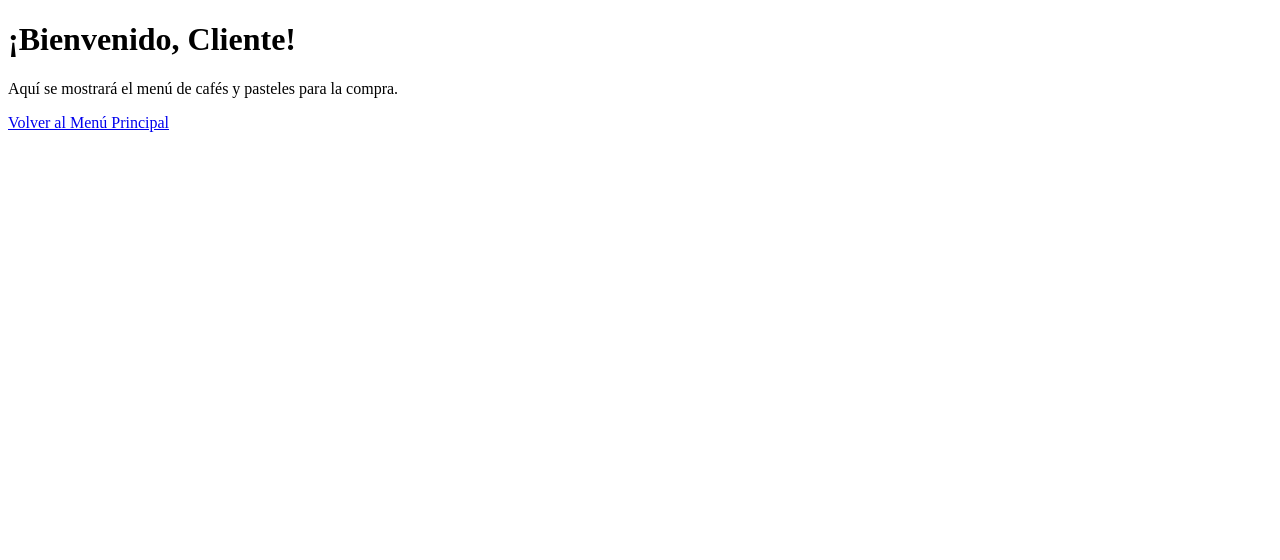
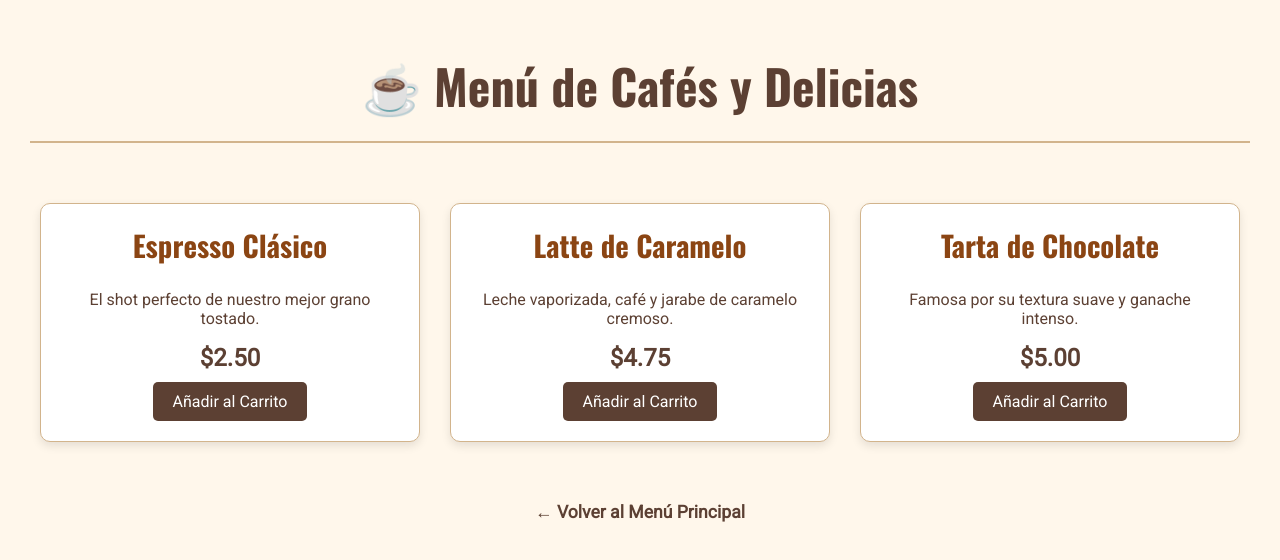
Before and after one commit to XxDestroyerxX3/oskandre, a plain HTML site: page cliente.html in a window 1280 px wide. Drawn offline with nearby package versions, Linux system fonts and the light colour scheme.

Commit message:
Update cliente.html

```diff
--- a/cliente.html
+++ b/cliente.html
@@ -2,11 +2,118 @@
 <html lang="es">
 <head>
     <meta charset="UTF-8">
-    <title>Modo Cliente</title>
+    <meta name="viewport" content="width=device-width, initial-scale=1.0">
+    <title>Menú de Productos - Cafetería Aroma</title>
+    <link href="https://fonts.googleapis.com/css2?family=Oswald:wght@400;700&family=Roboto:wght@300;400&display=swap" rel="stylesheet">
+    <style>
+        body {
+            font-family: 'Roboto', sans-serif;
+            background-color: #FFF7EB; /* Fondo crema claro */
+            color: #5C4033; /* Texto marrón oscuro */
+            margin: 0;
+            padding: 30px;
+        }
+        header {
+            text-align: center;
+            padding: 20px 0;
+            border-bottom: 2px solid #D2B48C;
+            margin-bottom: 40px;
+        }
+        h1 {
+            font-family: 'Oswald', sans-serif;
+            font-size: 3em;
+            color: #5C4033;
+            margin: 0;
+        }
+        .container {
+            max-width: 1200px;
+            margin: 0 auto;
+        }
+        /* Estilos del Menú (Grid) */
+        .menu-grid {
+            display: grid;
+            grid-template-columns: repeat(auto-fit, minmax(300px, 1fr)); /* 3 columnas en pantallas grandes */
+            gap: 30px;
+            padding: 20px 0;
+        }
+        .item-card {
+            background-color: #FFFFFF;
+            border: 1px solid #D2B48C;
+            border-radius: 10px;
+            padding: 20px;
+            text-align: center;
+            box-shadow: 0 4px 10px rgba(0, 0, 0, 0.1);
+            transition: transform 0.2s;
+        }
+        .item-card:hover {
+            transform: translateY(-5px);
+            box-shadow: 0 8px 15px rgba(0, 0, 0, 0.2);
+        }
+        .item-card h2 {
+            color: #8B4513; /* Marrón café */
+            font-family: 'Oswald', sans-serif;
+            margin-top: 0;
+            font-size: 1.8em;
+        }
+        .price {
+            font-weight: bold;
+            color: #5C4033;
+            font-size: 1.5em;
+            margin: 10px 0;
+        }
+        .buy-btn {
+            display: inline-block;
+            background-color: #5C4033;
+            color: #FFFFFF;
+            padding: 10px 20px;
+            text-decoration: none;
+            border-radius: 5px;
+            transition: background-color 0.3s;
+        }
+        .buy-btn:hover {
+            background-color: #8B4513;
+        }
+        .back-link {
+            display: block;
+            text-align: center;
+            margin-top: 40px;
+            font-size: 1.1em;
+            color: #5C4033;
+            text-decoration: none;
+            font-weight: bold;
+        }
+    </style>
 </head>
 <body>
-    <h1>¡Bienvenido, Cliente!</h1>
-    <p>Aquí se mostrará el menú de cafés y pasteles para la compra.</p>
-    <a href="index.html">Volver al Menú Principal</a>
+    <header>
+        <h1>☕ Menú de Cafés y Delicias</h1>
+    </header>
+    <div class="container">
+        <div class="menu-grid">
+            <div class="item-card">
+                <h2>Espresso Clásico</h2>
+                <p>El shot perfecto de nuestro mejor grano tostado.</p>
+                <div class="price">$2.50</div>
+                <a href="#" class="buy-btn">Añadir al Carrito</a>
+            </div>
+
+            <div class="item-card">
+                <h2>Latte de Caramelo</h2>
+                <p>Leche vaporizada, café y jarabe de caramelo cremoso.</p>
+                <div class="price">$4.75</div>
+                <a href="#" class="buy-btn">Añadir al Carrito</a>
+            </div>
+
+            <div class="item-card">
+                <h2>Tarta de Chocolate</h2>
+                <p>Famosa por su textura suave y ganache intenso.</p>
+                <div class="price">$5.00</div>
+                <a href="#" class="buy-btn">Añadir al Carrito</a>
+            </div>
+
+            </div>
+
+        <a href="index.html" class="back-link">← Volver al Menú Principal</a>
+    </div>
 </body>
 </html>
```
